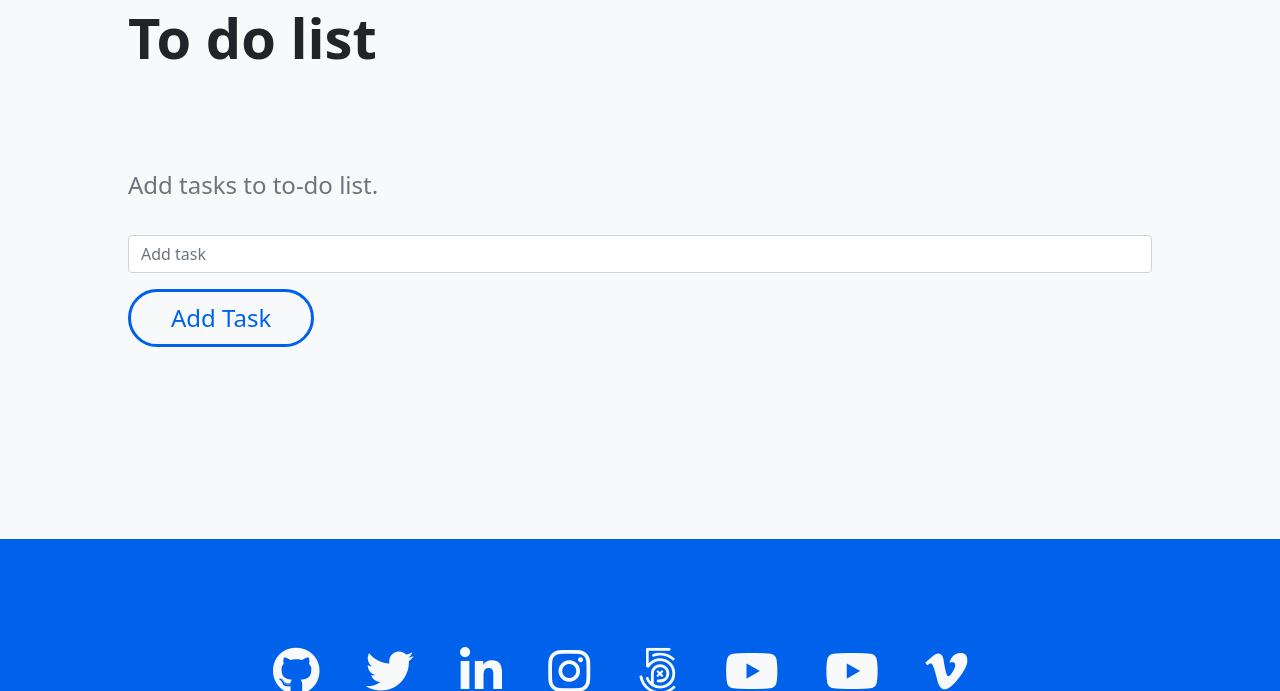
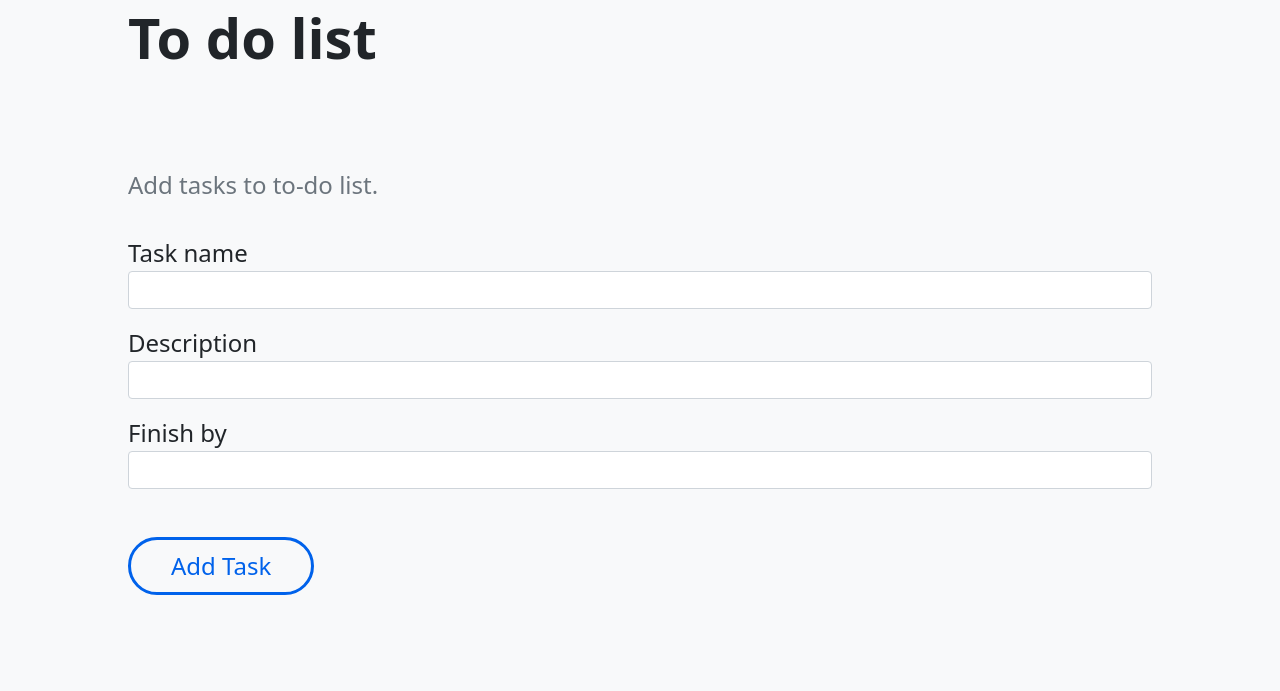
Before and after one commit to jiriVFX/todo_list, a Flask app: page / in a window 1280 px wide. Shown: the part 156-847 px from the top of the page. Run offline with Flask 2, Linux system fonts and the light colour scheme; data that the repository does not hold is empty; some libraries are stand-ins or nearby versions.

Commit message:
Add form to the todo.html, not finished yet, minor changes.

```diff
--- a/forms.py
+++ b/forms.py
@@ -8,5 +8,4 @@
     task_name = StringField("Task name", validators=[DataRequired()])
     description = StringField("Description", validators=[DataRequired()])
     finish_by = DateTimeField("Finish by", validators=[DataRequired()])
-    finished = BooleanField("Finished")
     submit = SubmitField("Add Task")
--- a/main.py
+++ b/main.py
@@ -1,8 +1,7 @@
-from flask import Flask, jsonify, render_template, request, flash, redirect, url_for, session
+from flask import Flask, render_template, request, flash, redirect, url_for, session
 from flask_sqlalchemy import SQLAlchemy
 from flask_bootstrap import Bootstrap
 import os
-from datetime import datetime
 from forms import AddTaskForm
 
 app = Flask(__name__)
@@ -27,16 +26,26 @@
 
 @app.route("/")
 def home():
+    new_form = AddTaskForm()
     page = request.args.get("page", default=1, type=int)
     todo = db.session.query(ToDo).paginate(per_page=10)
-    #user_agent = request.headers.get("User-Agent")
-    return render_template("todo.html", tasks=todo)
+    # user_agent = request.headers.get("User-Agent")
+    return render_template("todo.html", tasks=todo, form=new_form)
 
 
-@app.route("/add")
+@app.route("/add", methods=["POST"])
 def add():
-    page = request.args.get("page", default=1, type=int)
-    return render_template("todo.html")
+    new_list = ToDo(
+        task_name=request.form["task_name"],
+        description=request.form["description"],
+        finish_by=request.fomr["finish_by"],
+        finished=False,
+    )
+    db.session.add(new_list)
+    db.session.commit()
+
+    return redirect(url_for("home"))
+
 
 @app.route("/edit")
 def edit():
@@ -51,7 +60,7 @@
 
 
 if __name__ == '__main__':
-    #db.create_all()
+    # db.create_all()
 
     # todo_list = ToDo(task_name="Third record", description="Finish the third record", finish_by=datetime.now(), finished=False)
     # db.session.add(todo_list)
--- a/requirements.txt
+++ b/requirements.txt
@@ -8,6 +8,7 @@
 itsdangerous==1.1.0
 Jinja2==2.11.3
 MarkupSafe==1.1.1
+python-dotenv==0.16.0
 SQLAlchemy==1.4.3
 visitor==0.1.3
 Werkzeug==1.0.1
--- a/templates/todo_main.html
+++ b/templates/todo_main.html
@@ -1,3 +1,4 @@
+      {% import "bootstrap/wtf.html" as wtf %}
       <main>
         <!-- Intro Section -->
         <section id="cafes" class="bg-lightgrey">
@@ -6,11 +7,7 @@
               <div class="col-lg-12 col-md-12">
                 <h1>To do list</h1>
                 <p class="text-secondary">Add tasks to to-do list.</p>
-
-                <form class="search-form" method="GET" action="{{ url_for('add') }}">
-                  <input class="form-control" type="search" name="add" placeholder="Add task" aria-label="Add task">
-                  <button class="btn" type="submit">Add Task</button>
-                </form>
+                {{ wtf.quick_form(form, novalidate=False, method="post", button_map={"add": "primary"}) }}
               </div>
             </div>
           </div>
```
